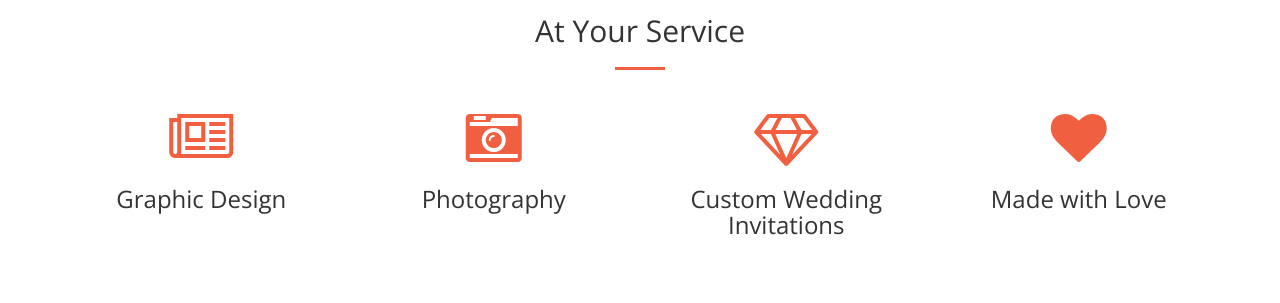
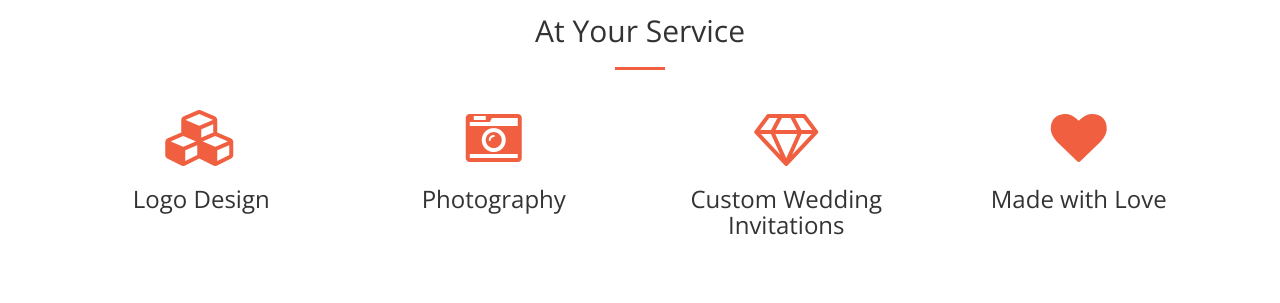
Before and after one commit to awratten/WrattenMedia, a PHP site: page / in a window 1280 px wide. Shown: the part 1304-1607 px from the top of the page. Run offline with PHP 8.4, Linux system fonts and the light colour scheme; some libraries are stand-ins or nearby versions.

Commit message:
update service - logo desogm

```diff
--- a/index.php
+++ b/index.php
@@ -7,7 +7,7 @@
 	<meta http-equiv="X-UA-Compatible" content="IE=edge">
 	<meta name="viewport" content="width=device-width, initial-scale=1">
 	<meta name="description" content="">
-    <meta name="author" content="">
+	<meta name="author" content="Wratten Media">
 
 	<title>Wratten Media - Graphic Design Studio</title>
 
@@ -105,8 +105,8 @@
 			<div class="row">
 				<div class="col-lg-3 col-md-6 text-center">
 					<div class="service-box">
-                        <i class="fa fa-4x fa-newspaper-o  text-primary sr-icons"></i>
-                        <h3>Graphic Design</h3>
+						<i class="fa fa-4x fa-cubes  text-primary sr-icons"></i>
+						<h3>Logo Design</h3>
 						<?php #<p class="text-muted">Our templates are updated regularly so they don't break.</p> ?>
 					</div>
 				</div>
```
Lines whose indentation alone changed are shown as unchanged.
